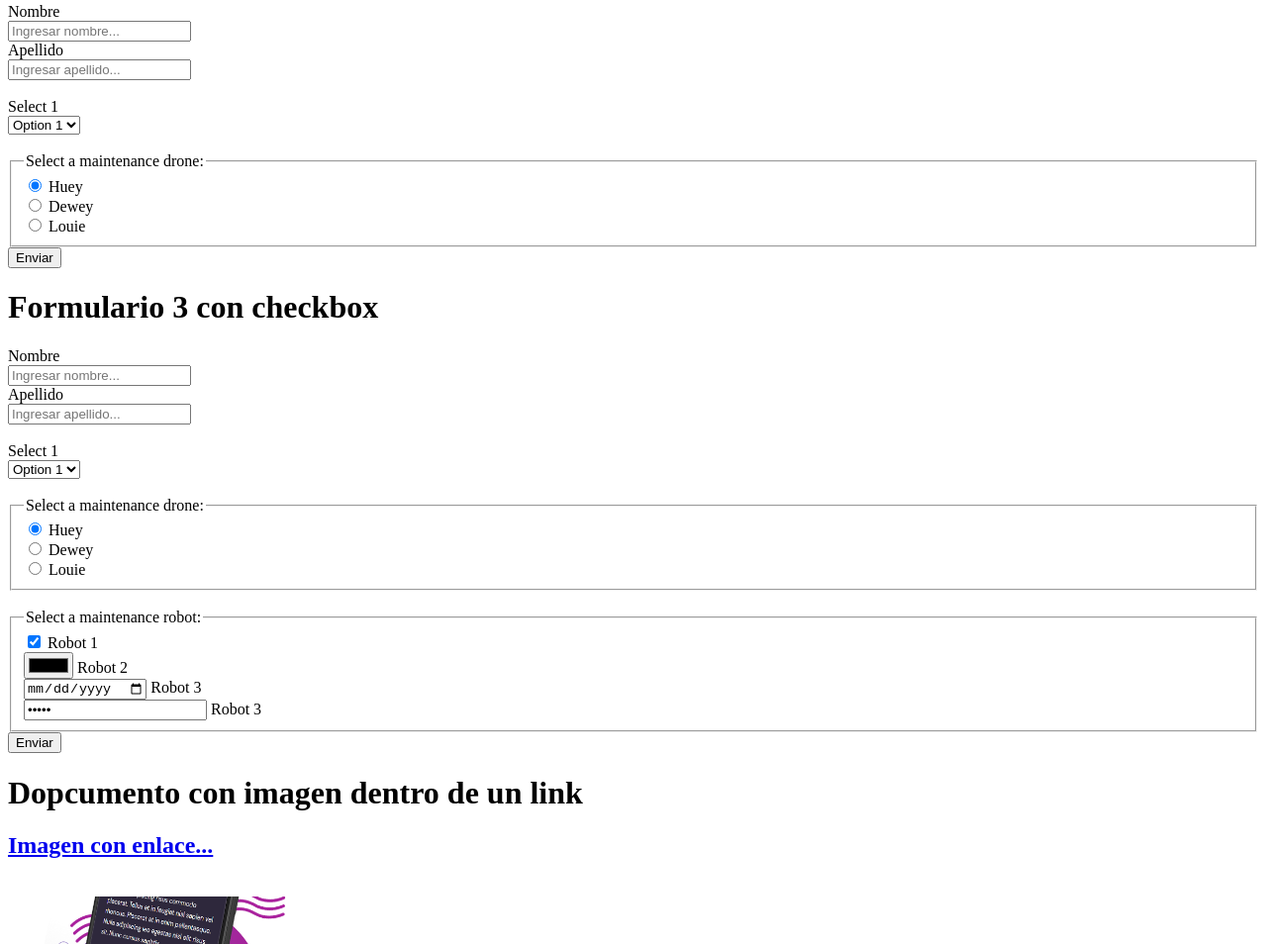
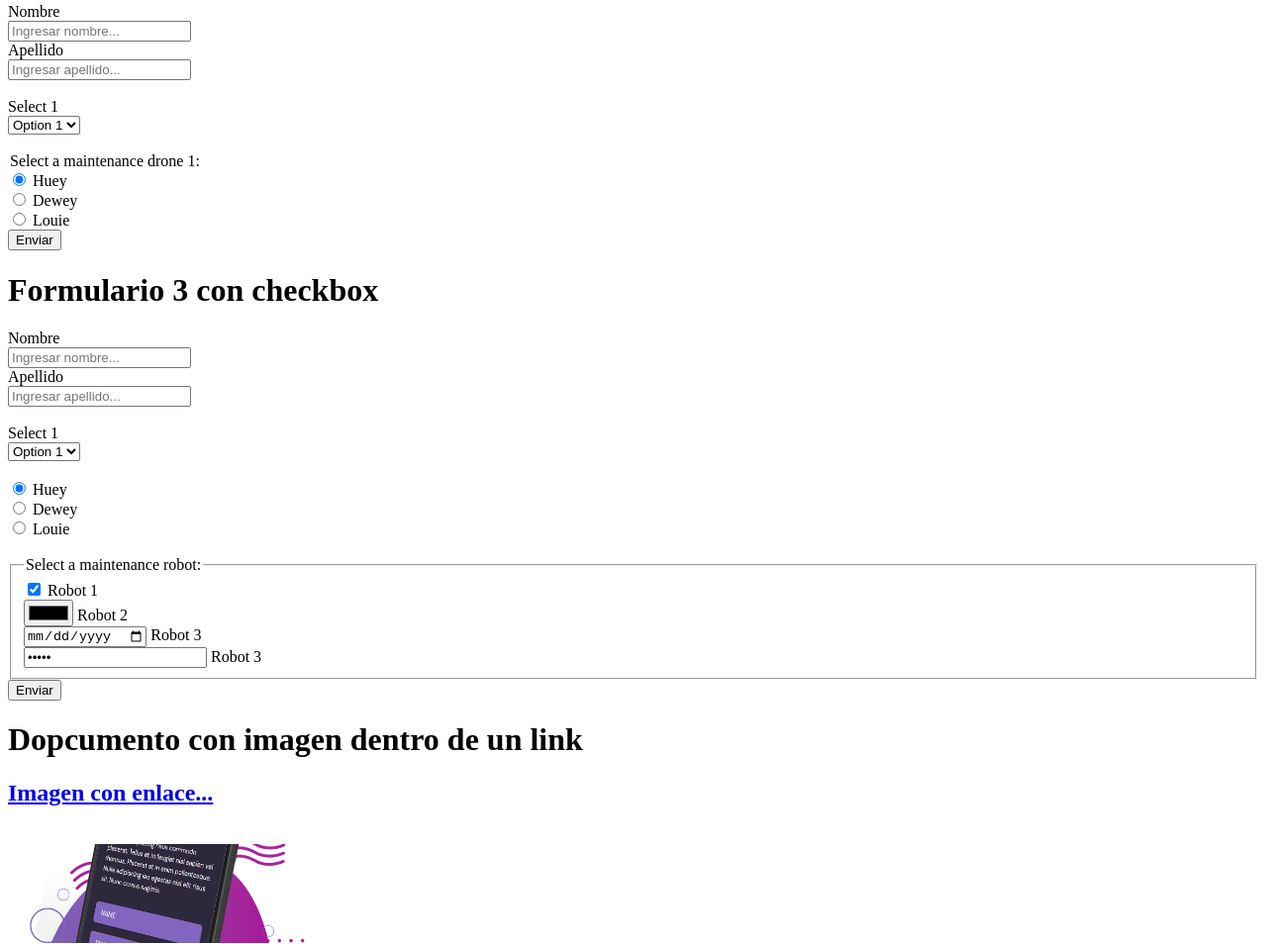
Before and after one commit to Div-Zone/programacion-web-desde-cero, a plain HTML site: page ejercicios-HTML/11-hs/index.html in a window 1280 px wide. Shown: the part 1574-2528 px from the top of the page at 99% size. Drawn offline with Linux system fonts and the light colour scheme.

Commit message:
Estructura de carpetas

```diff
--- a/index.html
+++ b/ejercicios-HTML/11-hs/index.html
@@ -133,8 +133,8 @@
         </div>
         <br>
         <div>
-            <fieldset>
-                <legend>Select a maintenance drone:</legend>
+            <div>
+                <legend>Select a maintenance drone 1:</legend>
 
                 <div>
                     <input type="radio" id="huey" name="drone" value="huey" checked />
@@ -150,7 +150,7 @@
                     <input type="radio" id="louie" name="drone" value="louie" />
                     <label for="louie">Louie</label>
                 </div>
-            </fieldset>
+            </div>
         </div>
 
         <!-- <input type="button" value="Button"> -->
@@ -182,9 +182,8 @@
         </div>
         <br>
         <div>
-            <fieldset>
-                <legend>Select a maintenance drone:</legend>
-
+            <div>
+                <!-- <legend>Select a maintenance drone:</legend> -->
                 <div>
                     <input type="radio" id="huey" name="drone" value="huey" checked />
                     <label for="huey">Huey</label>
@@ -199,7 +198,7 @@
                     <input type="radio" id="louie" name="drone" value="louie" />
                     <label for="louie">Louie</label>
                 </div>
-            </fieldset>
+            </div>
         </div>
         <br>
         <div>
```
Also changed, not shown: ejercicios-HTML/11-hs/img/graphic.png (renamed from img/graphic.png), ejercicios-HTML/11-hs/page1.html (renamed from page1.html), ejercicios-HTML/11-hs/pages/page1.html (renamed from pages/page1.html), ejercicios-HTML/15-hs/img/graphic.png (added), 2 other files.
